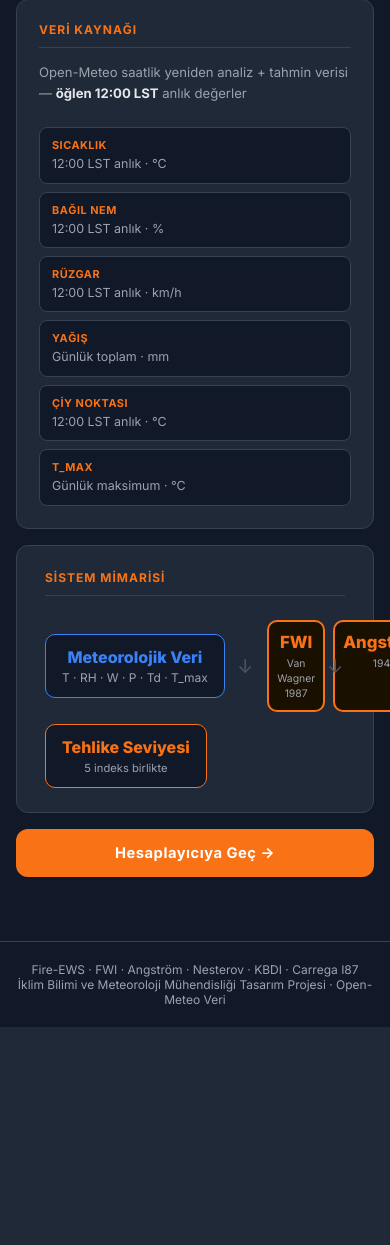
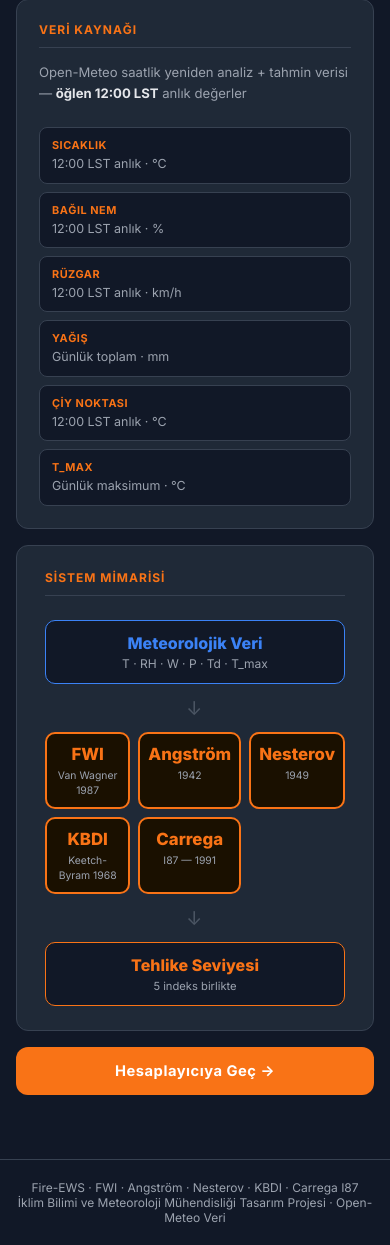
Before and after one commit to MrFBaker/orman-yangini, a Flask app: template templates/index_v2.html in a window 390 px wide; the page is wider, and only the part inside the window is pictured. Shown: the part 1426-2671 px from the top of that part. Before the commit the page ends 2453 px from the top of that part, so only its background shows below. Run offline with Flask 3, Linux system fonts and the light colour scheme; the template is opened without the code that fills it, so the values that code supplies are empty.

Commit message:
Sistem Mimarisi mobil uyum: dikey akış, 3 sütun indeks grid
Co-Authored-By: Claude Opus 4.6 (1M context) <noreply@anthropic.com>

```diff
--- a/templates/index_v2.html
+++ b/templates/index_v2.html
@@ -264,6 +264,19 @@
     .akis-kutu.cikti strong { color: var(--accent); font-size: 1.05rem; }
     .akis-ok-ic { text-align: center; color: var(--border-light); font-size: 1rem; padding: 4px 0; }
 
+    /* Hakkında — Sistem Mimarisi akışı */
+    .mimari-akis {
+      display: flex; align-items: center; gap: 12px; margin-top: 16px;
+    }
+    .mimari-ok {
+      color: var(--border-light); font-size: 1.2rem; flex-shrink: 0;
+    }
+    .mimari-indeksler {
+      display: grid; grid-template-columns: repeat(5, 1fr); gap: 8px; flex: 1; min-width: 0;
+    }
+    .mimari-girdi { min-width: 120px; flex-shrink: 0; }
+    .mimari-cikti { min-width: 100px; flex-shrink: 0; }
+
     .basla-btn {
       display: block; width: 100%; padding: 16px;
       background: var(--accent); color: #fff;
@@ -782,6 +795,10 @@
       .sayfa { padding: 24px 16px; }
 
       .bilgi-grid { grid-template-columns: 1fr; }
+      .mimari-akis { flex-direction: column; }
+      .mimari-ok { transform: rotate(90deg); }
+      .mimari-indeksler { grid-template-columns: repeat(3, 1fr); width: 100%; }
+      .mimari-girdi, .mimari-cikti { width: 100%; min-width: 0; }
       .form-grid { grid-template-columns: 1fr; }
       .onceki-grid { grid-template-columns: 1fr; }
       .veri-grid { grid-template-columns: 1fr; }
@@ -1082,21 +1099,21 @@
   <!-- Sistem Mimarisi -->
   <div class="akis-kart">
     <h3 data-i18n="flow_title">Sistem Mimarisi</h3>
-    <div style="display:flex;align-items:center;gap:12px;flex-wrap:wrap;margin-top:16px">
-      <div class="akis-kutu girdi" style="min-width:120px">
+    <div class="mimari-akis">
+      <div class="akis-kutu girdi mimari-girdi">
         <strong data-i18n="flow_meteo_data">Meteorolojik Veri</strong>
         T · RH · W · P · Td · T_max
       </div>
-      <div class="akis-ok-sutun">→</div>
-      <div style="display:grid;grid-template-columns:repeat(5,1fr);gap:8px;flex:1;min-width:0">
+      <div class="mimari-ok">→</div>
+      <div class="mimari-indeksler">
         <div class="akis-kutu cikti"><strong>FWI</strong><span style="font-size:0.65rem">Van Wagner 1987</span></div>
         <div class="akis-kutu cikti"><strong>Angström</strong><span style="font-size:0.65rem">1942</span></div>
         <div class="akis-kutu cikti"><strong>Nesterov</strong><span style="font-size:0.65rem">1949</span></div>
         <div class="akis-kutu cikti"><strong>KBDI</strong><span style="font-size:0.65rem">Keetch-Byram 1968</span></div>
         <div class="akis-kutu cikti"><strong>Carrega</strong><span style="font-size:0.65rem">I87 — 1991</span></div>
       </div>
-      <div class="akis-ok-sutun">→</div>
-      <div class="akis-kutu girdi" style="min-width:100px;border-color:var(--accent)">
+      <div class="mimari-ok">→</div>
+      <div class="akis-kutu girdi mimari-cikti" style="border-color:var(--accent)">
         <strong style="color:var(--accent)" data-i18n="flow_danger_level">Tehlike Seviyesi</strong>
         <span style="font-size:0.7rem" data-i18n="flow_5_indices">5 indeks birlikte</span>
       </div>
```
